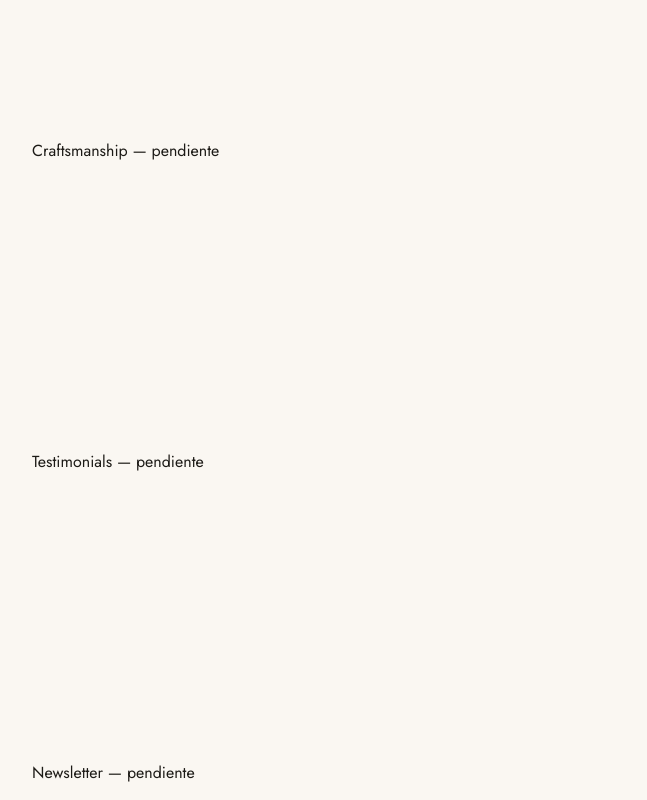
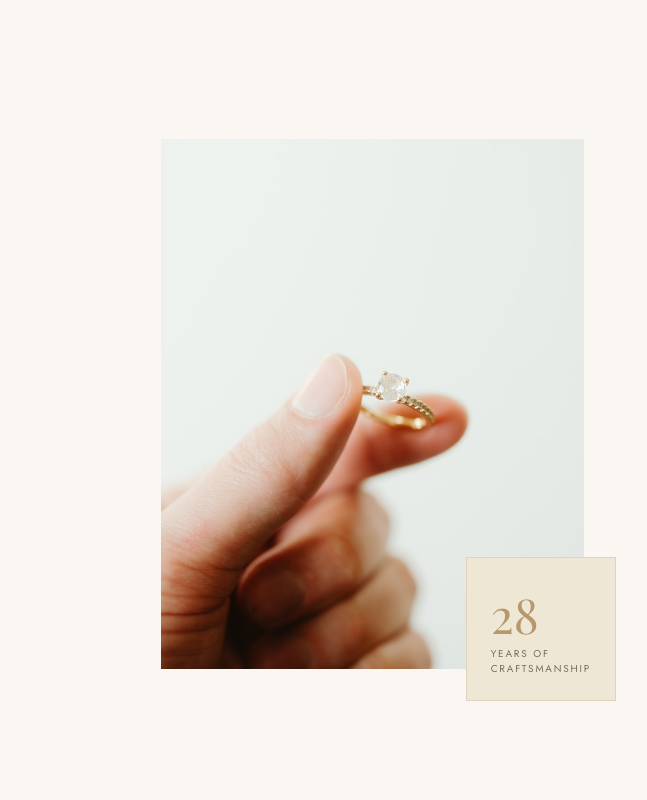
Before and after one commit to jadx2/07_joyeria, a React (Vite) app: page / in a window 1280 px wide. Shown: the part 1080-1880 px from the top of the page, without its empty margins (24-671 px from the left). Built offline with nearby package versions, Linux system fonts and the light colour scheme; a web font is replaced by a local one.

Commit message:
feat(#16): agrega columna de imagen de Craftsmanship (#42)
* feat(#16): agrega columna de imagen de Craftsmanship

Foto del artesano en proporción 4:5 con la tarjeta "28 · Years of
Craftsmanship" superpuesta en la esquina inferior derecha.

* fix(#16): quita el centrado del texto en la insignia

```diff
--- a/src/sections/Craftsmanship/Craftsmanship.css
+++ b/src/sections/Craftsmanship/Craftsmanship.css
@@ -1,3 +1,50 @@
 .craftsmanship {
   padding: var(--space-2xl) var(--container-pad);
 }
+
+.craftsmanship__grid {
+  display: grid;
+  grid-template-columns: 1fr 1fr;
+  gap: var(--space-xl);
+}
+
+.craftsmanship__columna-imagen {
+  position: relative;
+}
+
+.craftsmanship__imagen-contenedor {
+  aspect-ratio: 455 / 569;
+  overflow: hidden;
+  background-color: var(--color-bg-alt);
+}
+
+.craftsmanship__imagen {
+  width: 100%;
+  height: 100%;
+  object-fit: cover;
+}
+
+.craftsmanship__insignia {
+  position: absolute;
+  bottom: -32px;
+  right: -32px;
+  max-width: 200px;
+  padding: var(--space-md);
+  background-color: var(--color-bg-alt);
+  border: 1px solid var(--color-border);
+}
+
+.craftsmanship__insignia-numero {
+  display: block;
+  font-family: var(--font-display);
+  font-size: 48px;
+  color: var(--color-primary);
+}
+
+.craftsmanship__insignia-texto {
+  display: block;
+  font-size: 10px;
+  text-transform: uppercase;
+  letter-spacing: 0.18em;
+  color: var(--color-text-muted);
+}
--- a/src/sections/Craftsmanship/Craftsmanship.jsx
+++ b/src/sections/Craftsmanship/Craftsmanship.jsx
@@ -1,7 +1,36 @@
 import "./Craftsmanship.css"
+import Container from "../../components/Container/Container"
+import artesano from "../../assets/images/artesano.jpg"
 
 const Craftsmanship = () => {
-  return <section className="craftsmanship">Craftsmanship — pendiente</section>
+  return (
+    <section className="craftsmanship">
+      <Container>
+        <div className="craftsmanship__grid">
+          <div className="craftsmanship__columna-imagen">
+            <div className="craftsmanship__imagen-contenedor">
+              <img
+                src={artesano}
+                alt="Artesano tallando a mano una pieza de joyería"
+                className="craftsmanship__imagen"
+              />
+            </div>
+            <div className="craftsmanship__insignia">
+              <span className="craftsmanship__insignia-numero">28</span>
+              <span className="craftsmanship__insignia-texto">
+                Years of
+                <br />
+                Craftsmanship
+              </span>
+            </div>
+          </div>
+          <div className="craftsmanship__columna-texto">
+            {/* columna de texto y estadísticas — issue #17 */}
+          </div>
+        </div>
+      </Container>
+    </section>
+  )
 }
 
 export default Craftsmanship
```
